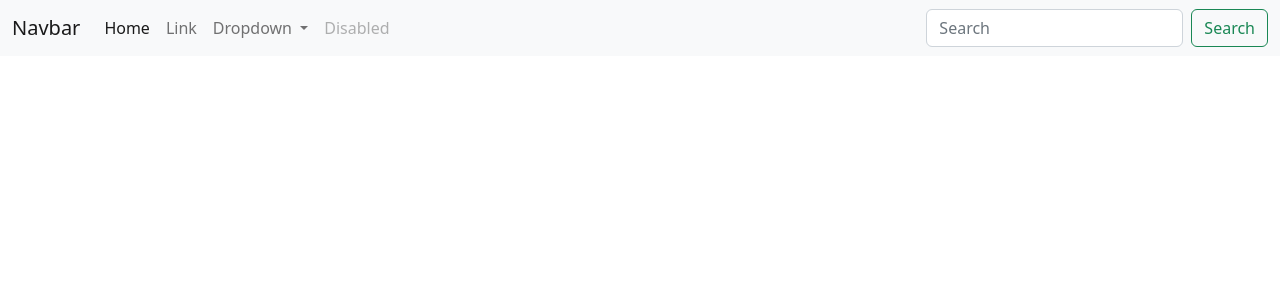
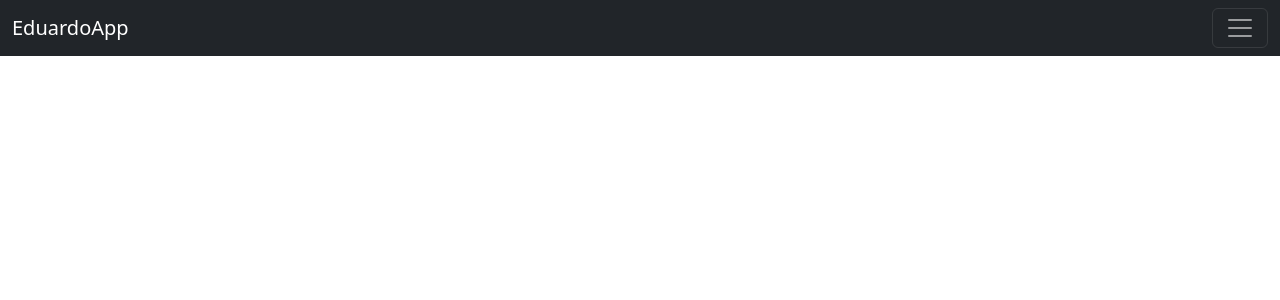
Before and after one commit to eduardobio6/angular-aula-02-09, an Angular app: page / in a window 1280 px wide. Shown: the top 300 px of the page. Built offline with nearby package versions, Linux system fonts and the light colour scheme.

Commit message:
2 file modified

```diff
--- a/src/app/app.component.html
+++ b/src/app/app.component.html
@@ -1,36 +1,16 @@
-<nav class="navbar navbar-expand-lg bg-light">
-<div class="container-fluid">
-  <a class="navbar-brand" href="#">Navbar</a>
-  <button class="navbar-toggler" type="button" data-bs-toggle="collapse" data-bs-target="#navbarSupportedContent" aria-controls="navbarSupportedContent" aria-expanded="false" aria-label="Toggle navigation">
-    <span class="navbar-toggler-icon"></span>
-  </button>
-  <div class="collapse navbar-collapse" id="navbarSupportedContent">
-    <ul class="navbar-nav me-auto mb-2 mb-lg-0">
-      <li class="nav-item">
-        <a class="nav-link active" aria-current="page" href="#">Home</a>
-      </li>
-      <li class="nav-item">
-        <a class="nav-link" href="#">Link</a>
-      </li>
-      <li class="nav-item dropdown">
-        <a class="nav-link dropdown-toggle" href="#" role="button" data-bs-toggle="dropdown" aria-expanded="false">
-          Dropdown
-        </a>
-        <ul class="dropdown-menu">
-          <li><a class="dropdown-item" href="#">Action</a></li>
-          <li><a class="dropdown-item" href="#">Another action</a></li>
-          <li><hr class="dropdown-divider"></li>
-          <li><a class="dropdown-item" href="#">Something else here</a></li>
-        </ul>
-      </li>
-      <li class="nav-item">
-        <a class="nav-link disabled">Disabled</a>
-      </li>
-    </ul>
-    <form class="d-flex" role="search">
-      <input class="form-control me-2" type="search" placeholder="Search" aria-label="Search">
-      <button class="btn btn-outline-success" type="submit">Search</button>
-    </form>
+<nav class="navbar navbar-dark bg-dark">
+  <div class="container-fluid">
+    <a class="navbar-brand" href="#">EduardoApp</a>
+    <button
+      class="navbar-toggler"
+      type="button"
+      data-bs-toggle="collapse"
+      data-bs-target="#navbarSupportedContent"
+      aria-controls="navbarSupportedContent"
+      aria-expanded="false"
+      aria-label="Toggle navigation"
+    >
+      <span class="navbar-toggler-icon"></span>
+    </button>
   </div>
-</div>
 </nav>
```
